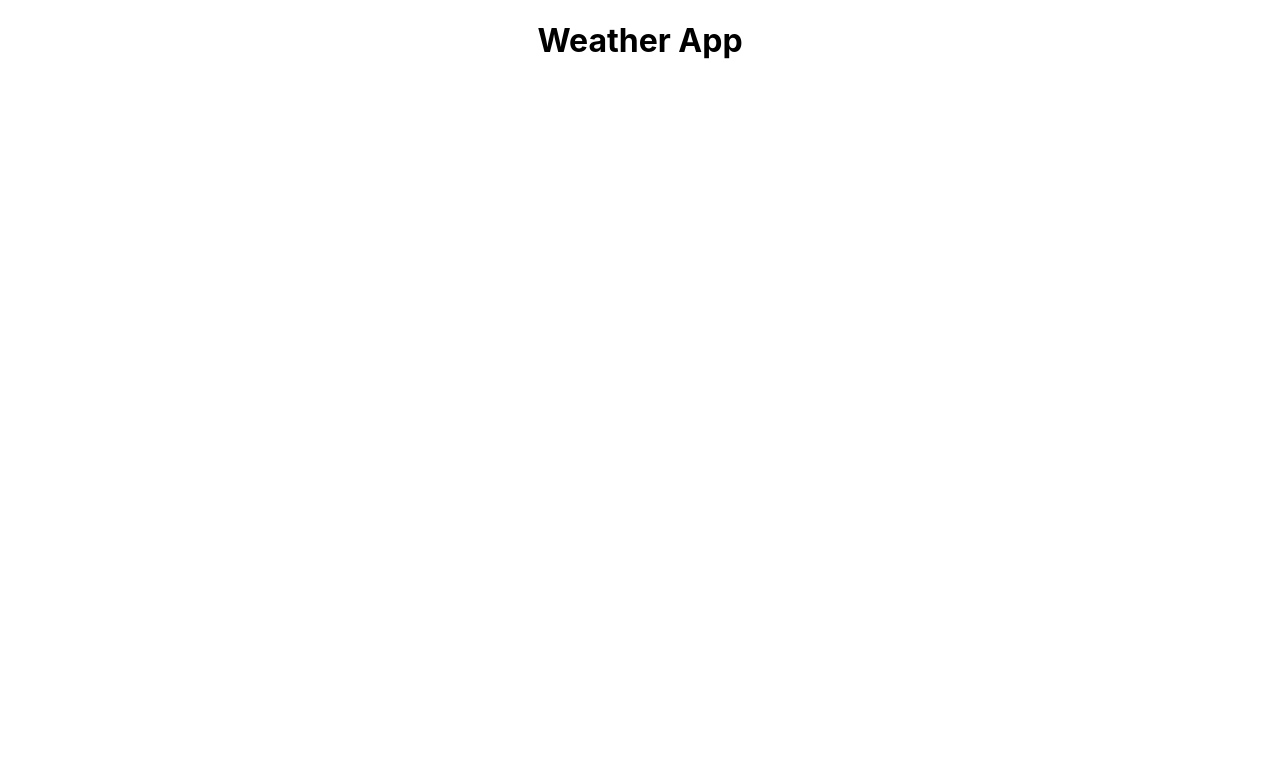
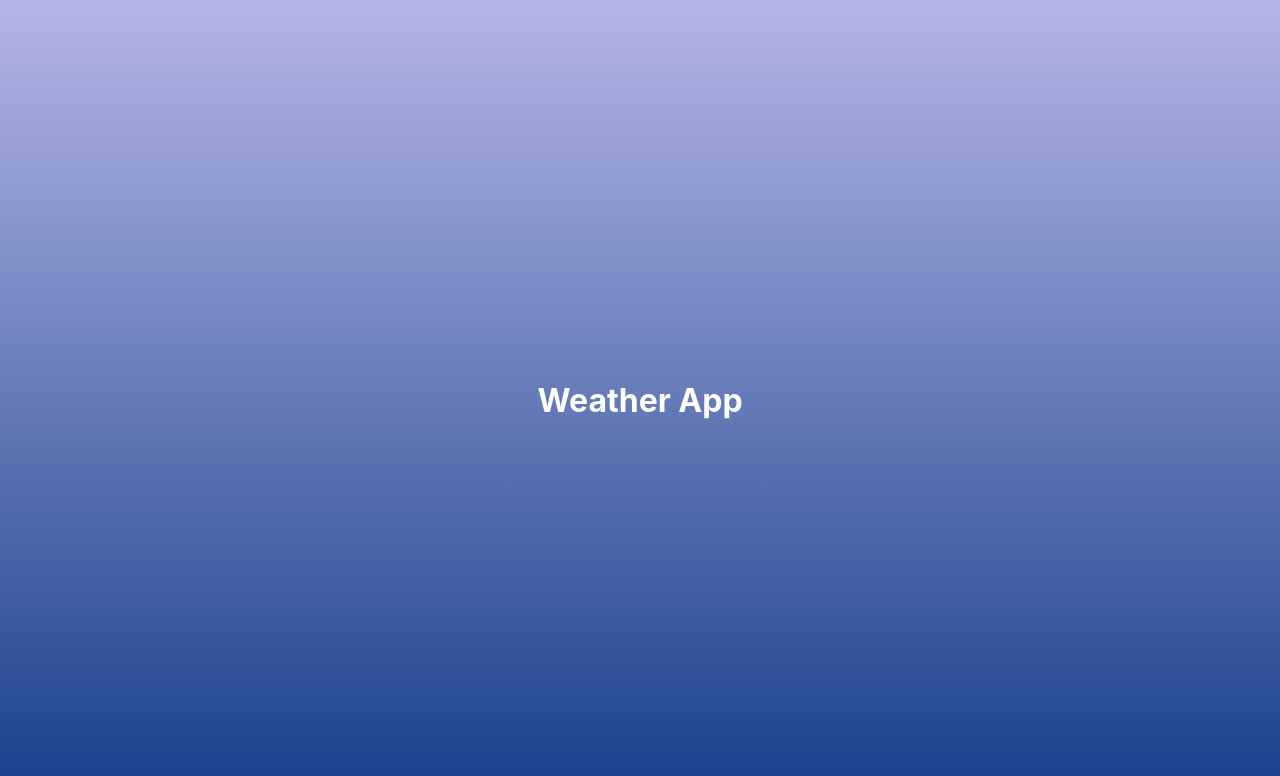
Before and after one commit to aldiii/WeatherApp, a React (Create React App) app: page / in a window 1280 px wide. Shown: the top 776 px of the page. Built offline with nearby package versions, Linux system fonts and the light colour scheme.

Commit message:
add some basic css styling

```diff
--- a/src/App.css
+++ b/src/App.css
@@ -1,38 +1,12 @@
 .App {
   text-align: center;
-}
-
-.App-logo {
-  height: 40vmin;
-  pointer-events: none;
+  display: flex;
+  justify-content: center;
+  align-items: center;
+  min-height: 100vh;
+  background-image: linear-gradient(#b4b5e5, #17408c);
+  color: white;
 }
 
 @media (prefers-reduced-motion: no-preference) {
-  .App-logo {
-    animation: App-logo-spin infinite 20s linear;
-  }
 }
-
-.App-header {
-  background-color: #282c34;
-  min-height: 100vh;
-  display: flex;
-  flex-direction: column;
-  align-items: center;
-  justify-content: center;
-  font-size: calc(10px + 2vmin);
-  color: white;
-}
-
-.App-link {
-  color: #61dafb;
-}
-
-@keyframes App-logo-spin {
-  from {
-    transform: rotate(0deg);
-  }
-  to {
-    transform: rotate(360deg);
-  }
-}
```
Also changed, not shown: 1 other file (tests, documents, lock files or other folders).
